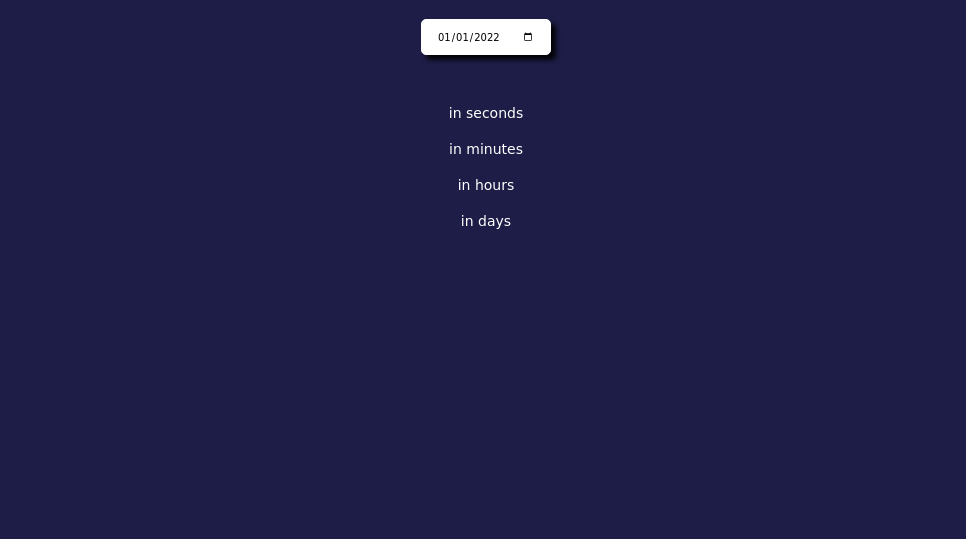
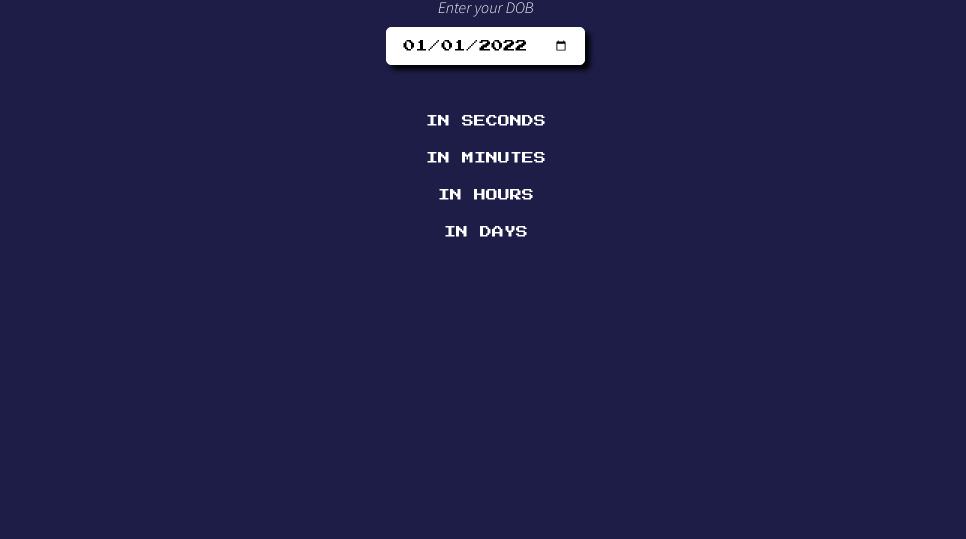
Before and after one commit to youngjn/age, a plain HTML site: page index.html in a window 1280 px wide. Shown: the part 261-800 px from the top of the page, without its empty margins (154-1120 px from the left). Drawn offline with Linux system fonts and the light colour scheme.

Commit message:
Add files via upload

```diff
--- a/index.html
+++ b/index.html
@@ -6,7 +6,8 @@
 	<link rel="stylesheet" type="text/css" href="style.css">
 	<link rel="preconnect" href="https://fonts.googleapis.com">
 <link rel="preconnect" href="https://fonts.gstatic.com" crossorigin>
-<link href="https://fonts.googleapis.com/css2?family=Source+Code+Pro:ital,wght@0,300;0,400;0,900;1,300;1,400;1,900&display=swap" rel="stylesheet">
+<link href="https://fonts.googleapis.com/css2?family=Press+Start+2P&family=Source+Sans+Pro:ital,wght@0,300;1,300&display=swap" rel="stylesheet">
+
 	<title>How Old Are You?</title>
 </head>
 <body>
@@ -17,6 +18,7 @@
 	</header>
 	<main>
 		<h1 class="title">How Old Am I?!</h1>
+		<p class="command">Enter your DOB</p>
 		<input class="date" type="date" name="birthdate">
 
 		<button class="second" onclick="second()">in seconds</button>
--- a/style.css
+++ b/style.css
@@ -43,15 +43,23 @@ input[type="date"] {
 	background:  white;
 	border:  1px solid white;
 	padding:  10px 15px;
-	font-size: 10px;
+	font-size: 12px;
 	box-shadow: 5px 5px 5px rgba(0, 0, 0, 0.9);
 	border-radius:  5px;
 }
 
+.command {
+	font-size: 16px;
+	margin-bottom:  10px;
+	font-family: 'Source Sans Pro', sans-serif;
+	font-style: italic;
+}
+
 button {
 	display: block;
-	font-size:  14px;
-	margin:  20px auto;
+	font-size:  12px;
+	text-transform: uppercase;
+	margin:  25px auto;
 	background: #1d1d47;
 	border:  none;
 
@@ -65,7 +73,7 @@ button:active {
 
 
 #practice {
-	margin-top:  35px;
+	margin-top:  50px;
 	padding:  5px;
 	font-size:  4vw;
 	color: #1d1d57;
```
